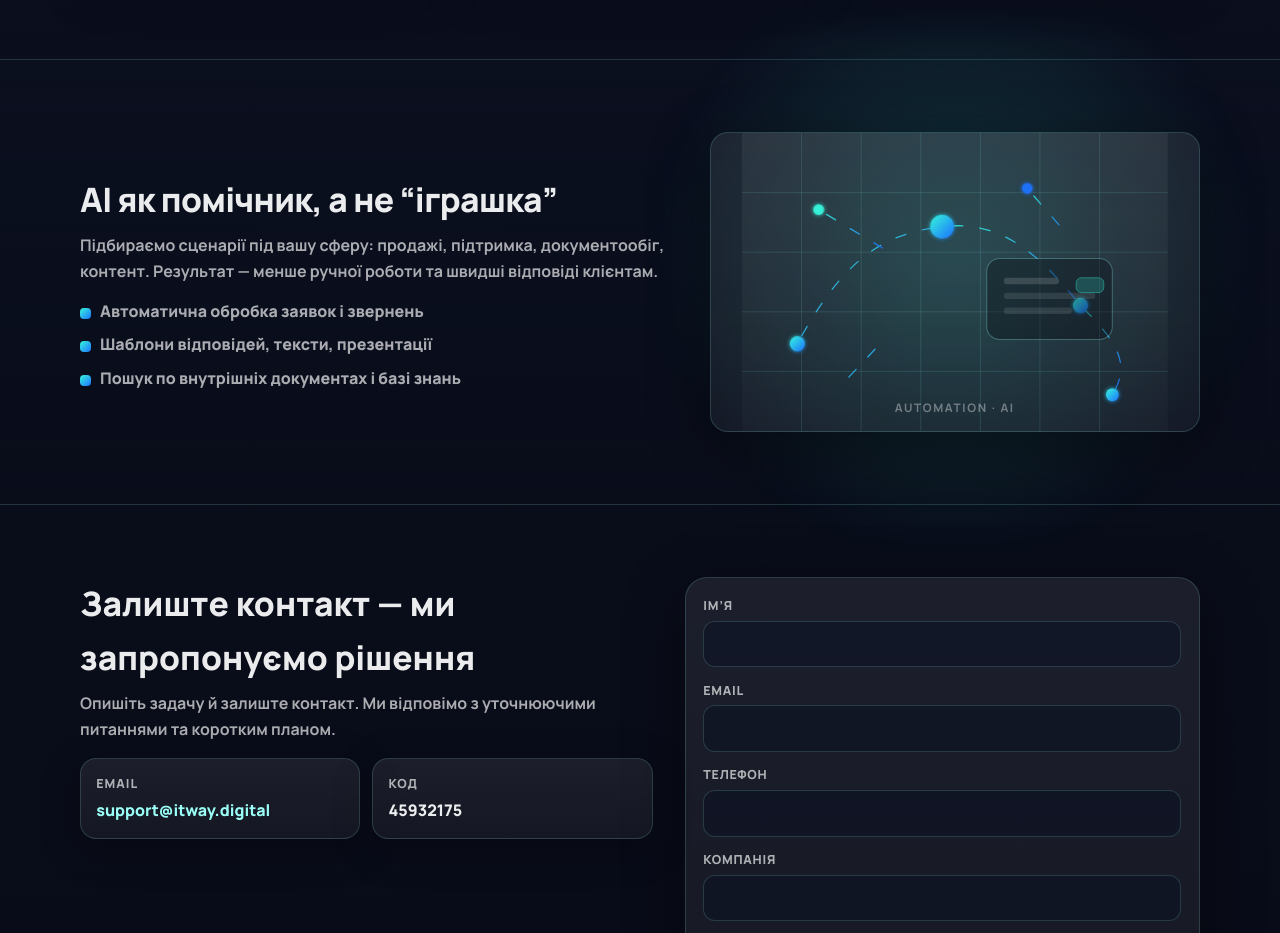
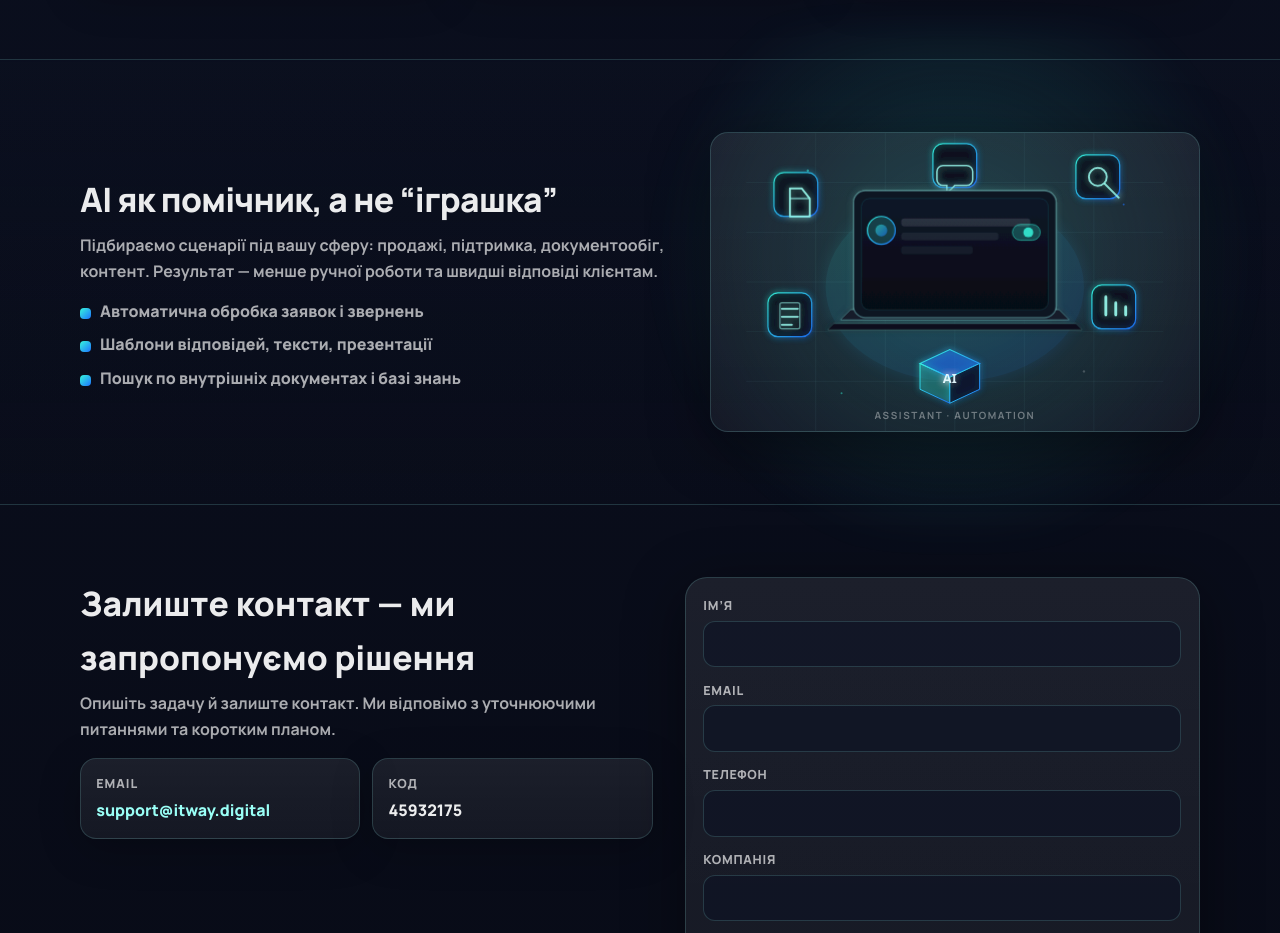
Before and after one commit to Gordons342/itway-digital, a website: page index.html in a window 1280 px wide. Shown: the part 1340-2273 px from the top of the page. Drawn offline with Linux system fonts and the light colour scheme.

Commit message:
Deploy: site updates

```diff
--- a/css/styles.css
+++ b/css/styles.css
@@ -830,42 +830,39 @@ a:hover {
   height: 100%;
   display: block;
 }
-.ai-illustration__grid {
-  stroke: rgba(154, 255, 246, 0.22);
+.ai-illustration__bg-grid {
+  stroke: rgba(154, 255, 246, 0.18);
 }
-html[data-theme="light"] .ai-illustration__grid {
-  stroke: rgba(11, 18, 32, 0.14);
+html[data-theme="light"] .ai-illustration__bg-grid {
+  stroke: rgba(11, 18, 32, 0.12);
 }
-.ai-illustration__flow {
-  stroke-dasharray: 10 16;
-  animation: aiFlow 3s linear infinite;
-}
-.ai-illustration__flow--b {
-  animation-duration: 3.8s;
-  animation-direction: reverse;
-}
-.ai-illustration__flow--c {
-  animation-duration: 2.4s;
-}
-@keyframes aiFlow {
-  to {
-    stroke-dashoffset: -52;
-  }
-}
-.ai-illustration__node--pulse {
+.ai-illustration__float {
   transform-box: fill-box;
   transform-origin: center;
-  animation: aiNodePulse 2.6s ease-in-out infinite;
+  animation: aiFloatTile 4.2s ease-in-out infinite;
 }
-@keyframes aiNodePulse {
+.ai-illustration__float--1 {
+  animation-delay: 0s;
+}
+.ai-illustration__float--2 {
+  animation-delay: -0.7s;
+}
+.ai-illustration__float--3 {
+  animation-delay: -1.4s;
+}
+.ai-illustration__float--4 {
+  animation-delay: -2.1s;
+}
+.ai-illustration__float--5 {
+  animation-delay: -2.8s;
+}
+@keyframes aiFloatTile {
   0%,
   100% {
-    transform: scale(1);
-    opacity: 1;
+    transform: translateY(0);
   }
   50% {
-    transform: scale(1.08);
-    opacity: 0.88;
+    transform: translateY(-7px);
   }
 }
 .ai-illustration__tag {
@@ -1073,8 +1070,7 @@ html[data-theme="light"] .ai-illustration__tag {
   .media-bars span,
   .media-wave,
   .media-ring,
-  .ai-illustration__flow,
-  .ai-illustration__node--pulse {
+  .ai-illustration__float {
     animation: none;
   }
 }
--- a/index.html
+++ b/index.html
@@ -239,71 +239,116 @@
             </div>
             <div class="ai-visual" aria-hidden="true">
               <div class="ai-card">
-                <svg class="ai-illustration" xmlns="http://www.w3.org/2000/svg" viewBox="0 0 400 280">
+                <svg class="ai-illustration" xmlns="http://www.w3.org/2000/svg" viewBox="0 0 420 300" aria-hidden="true">
                   <defs>
-                    <linearGradient id="ai-node-glow" x1="0%" y1="0%" x2="100%" y2="100%">
+                    <linearGradient id="ai-neon" x1="0" y1="0" x2="1" y2="1">
                       <stop offset="0%" stop-color="#36f6dc" />
                       <stop offset="100%" stop-color="#1d73ff" />
                     </linearGradient>
-                    <linearGradient id="ai-panel" x1="0%" y1="0%" x2="0%" y2="100%">
-                      <stop offset="0%" stop-color="rgba(255,255,255,0.06)" />
-                      <stop offset="100%" stop-color="rgba(255,255,255,0.02)" />
+                    <linearGradient id="ai-screen-bg" x1="0" y1="0" x2="0" y2="1">
+                      <stop offset="0%" stop-color="#0c1528" />
+                      <stop offset="100%" stop-color="#060b14" />
                     </linearGradient>
-                    <filter id="ai-soft-glow" x="-40%" y="-40%" width="180%" height="180%">
-                      <feGaussianBlur in="SourceGraphic" stdDeviation="2.2" result="b" />
+                    <filter id="ai-glow-big" x="-30%" y="-30%" width="160%" height="160%">
+                      <feGaussianBlur stdDeviation="8" result="b" />
                       <feMerge>
                         <feMergeNode in="b" />
                         <feMergeNode in="SourceGraphic" />
                       </feMerge>
                     </filter>
+                    <filter id="ai-tile-glow" x="-50%" y="-50%" width="200%" height="200%">
+                      <feGaussianBlur stdDeviation="3" result="blur" />
+                      <feMerge>
+                        <feMergeNode in="blur" />
+                        <feMergeNode in="SourceGraphic" />
+                      </feMerge>
+                    </filter>
                   </defs>
-                  <rect width="400" height="280" fill="url(#ai-panel)" />
-                  <g class="ai-illustration__grid" stroke-width="0.6" opacity="0.9">
-                    <path d="M0 56h400M0 112h400M0 168h400M0 224h400M56 0v280M112 0v280M168 0v280M224 0v280M280 0v280M336 0v280" />
+
+                  <rect width="420" height="300" fill="transparent" />
+
+                  <!-- subtle grid + particles -->
+                  <g class="ai-illustration__bg-grid" opacity="0.55" stroke-width="0.55">
+                    <path d="M0 50h420M0 100h420M0 150h420M0 200h420M0 250h420M70 0v300M140 0v300M210 0v300M280 0v300M350 0v300" />
                   </g>
-                  <g class="ai-illustration__links" stroke="url(#ai-node-glow)" stroke-width="1.2" stroke-linecap="round" fill="none" opacity="0.85">
-                    <path class="ai-illustration__flow" d="M52 198 C 95 120, 130 95, 188 88" />
-                    <path class="ai-illustration__flow ai-illustration__flow--b" d="M188 88 C 240 82, 275 108, 318 162" />
-                    <path class="ai-illustration__flow ai-illustration__flow--c" d="M318 162 C 355 198, 365 218, 348 246" />
-                    <path class="ai-illustration__flow" d="M72 72 L 132 108" />
-                    <path class="ai-illustration__flow ai-illustration__flow--b" d="M268 52 L 308 98" />
-                    <path class="ai-illustration__flow ai-illustration__flow--c" d="M128 200 L 98 232" />
+                  <circle cx="62" cy="38" r="1.2" fill="#36f6dc" opacity="0.6" />
+                  <circle cx="380" cy="72" r="1" fill="#1d73ff" opacity="0.55" />
+                  <circle cx="96" cy="262" r="1" fill="#36f6dc" opacity="0.45" />
+                  <circle cx="340" cy="240" r="1.2" fill="#fff" opacity="0.2" />
+
+                  <!-- ambient glow behind laptop -->
+                  <ellipse cx="210" cy="155" rx="130" ry="95" fill="url(#ai-neon)" opacity="0.12" filter="url(#ai-glow-big)" />
+
+                  <!-- floating icon tiles -->
+                  <g class="ai-illustration__float ai-illustration__float--1" filter="url(#ai-tile-glow)">
+                    <rect x="28" y="42" width="44" height="44" rx="10" fill="rgba(12,18,32,0.85)" stroke="url(#ai-neon)" stroke-width="1.2" opacity="0.95" />
+                    <path d="M44 58h12l8 10v18H44V58z" fill="none" stroke="#9afef0" stroke-width="2" stroke-linejoin="round" opacity="0.9" />
+                    <path d="M44 68h20" stroke="#9afef0" stroke-width="2" opacity="0.6" />
                   </g>
-                  <g filter="url(#ai-soft-glow)">
-                    <circle class="ai-illustration__node" cx="52" cy="198" r="7" fill="url(#ai-node-glow)" />
-                    <circle class="ai-illustration__node ai-illustration__node--pulse" cx="188" cy="88" r="11" fill="url(#ai-node-glow)" />
-                    <circle class="ai-illustration__node" cx="318" cy="162" r="7" fill="url(#ai-node-glow)" />
-                    <circle class="ai-illustration__node" cx="72" cy="72" r="5" fill="#36f6dc" opacity="0.9" />
-                    <circle class="ai-illustration__node" cx="268" cy="52" r="5" fill="#1d73ff" opacity="0.85" />
-                    <circle class="ai-illustration__node" cx="348" cy="246" r="6" fill="url(#ai-node-glow)" />
+                  <g class="ai-illustration__float ai-illustration__float--2" filter="url(#ai-tile-glow)">
+                    <rect x="332" y="28" width="44" height="44" rx="10" fill="rgba(12,18,32,0.85)" stroke="url(#ai-neon)" stroke-width="1.2" opacity="0.95" />
+                    <circle cx="354" cy="50" r="9" fill="none" stroke="#9afef0" stroke-width="2" opacity="0.85" />
+                    <path d="M361 57l14 14" stroke="#9afef0" stroke-width="2" stroke-linecap="round" opacity="0.85" />
                   </g>
-                  <rect
-                    x="230"
-                    y="118"
-                    width="118"
-                    height="76"
-                    rx="12"
-                    fill="rgba(7,9,19,0.35)"
-                    stroke="rgba(154,255,246,0.28)"
-                    stroke-width="1"
-                  />
-                  <g class="ai-illustration__hud">
-                    <rect x="246" y="136" width="52" height="6" rx="3" fill="rgba(255,255,255,0.14)" />
-                    <rect x="246" y="150" width="86" height="6" rx="3" fill="rgba(255,255,255,0.10)" />
-                    <rect x="246" y="164" width="64" height="6" rx="3" fill="rgba(255,255,255,0.10)" />
-                    <rect x="314" y="136" width="26" height="14" rx="5" fill="rgba(54,246,220,0.2)" stroke="rgba(54,246,220,0.45)" stroke-width="0.8" />
+                  <g class="ai-illustration__float ai-illustration__float--3" filter="url(#ai-tile-glow)">
+                    <rect x="22" y="168" width="44" height="44" rx="10" fill="rgba(12,18,32,0.85)" stroke="url(#ai-neon)" stroke-width="1.2" opacity="0.95" />
+                    <path d="M36 184h16M36 192h16M36 200h10" stroke="#9afef0" stroke-width="2" stroke-linecap="round" opacity="0.85" />
+                    <rect x="34" y="178" width="20" height="26" rx="2" fill="none" stroke="#9afef0" stroke-width="1.5" opacity="0.5" />
                   </g>
+                  <g class="ai-illustration__float ai-illustration__float--4" filter="url(#ai-tile-glow)">
+                    <rect x="348" y="158" width="44" height="44" rx="10" fill="rgba(12,18,32,0.85)" stroke="url(#ai-neon)" stroke-width="1.2" opacity="0.95" />
+                    <path d="M362 188v-18M372 188v-12M382 188v-8" stroke="#9afef0" stroke-width="3" stroke-linecap="round" opacity="0.9" />
+                  </g>
+                  <g class="ai-illustration__float ai-illustration__float--5" filter="url(#ai-tile-glow)">
+                    <rect x="188" y="12" width="44" height="44" rx="10" fill="rgba(12,18,32,0.85)" stroke="url(#ai-neon)" stroke-width="1.2" opacity="0.95" />
+                    <path d="M198 34h24a6 6 0 016 6v8a6 6 0 01-6 6h-12l-8 8v-8h-4a6 6 0 01-6-6v-8a6 6 0 016-6z" fill="none" stroke="#9afef0" stroke-width="1.6" opacity="0.85" />
+                  </g>
+
+                  <!-- laptop -->
+                  <g filter="url(#ai-tile-glow)">
+                    <path
+                      d="M95 188 L325 188 L315 178 L105 178 Z"
+                      fill="#121a2a"
+                      stroke="rgba(154,255,246,0.25)"
+                      stroke-width="1"
+                    />
+                    <path
+                      d="M88 192 L332 192 L338 198 L82 198 Z"
+                      fill="#0a101c"
+                      stroke="rgba(154,255,246,0.15)"
+                      stroke-width="0.8"
+                    />
+                    <rect x="108" y="58" width="204" height="128" rx="12" fill="#0d1424" stroke="rgba(154,255,246,0.35)" stroke-width="1.5" />
+                    <rect x="116" y="66" width="188" height="112" rx="8" fill="url(#ai-screen-bg)" stroke="rgba(54,246,220,0.12)" />
+                    <!-- chat UI on screen -->
+                    <circle cx="136" cy="98" r="14" fill="rgba(54,246,220,0.2)" stroke="url(#ai-neon)" stroke-width="1.2" />
+                    <circle cx="136" cy="98" r="6" fill="url(#ai-neon)" opacity="0.55" />
+                    <rect x="156" y="86" width="130" height="8" rx="3" fill="rgba(255,255,255,0.12)" />
+                    <rect x="156" y="100" width="98" height="8" rx="3" fill="rgba(255,255,255,0.08)" />
+                    <rect x="156" y="114" width="72" height="8" rx="3" fill="rgba(255,255,255,0.06)" />
+                    <rect x="268" y="92" width="28" height="16" rx="8" fill="rgba(54,246,220,0.25)" stroke="rgba(54,246,220,0.5)" stroke-width="1" />
+                    <circle cx="284" cy="100" r="5" fill="#36f6dc" opacity="0.85" />
+                  </g>
+
+                  <!-- AI cube -->
+                  <g filter="url(#ai-tile-glow)">
+                    <path d="M175 232 L205 218 L235 232 L205 246 Z" fill="rgba(29,115,255,0.35)" stroke="url(#ai-neon)" stroke-width="1.2" />
+                    <path d="M175 232 L175 258 L205 272 L205 246 Z" fill="rgba(54,246,220,0.15)" stroke="url(#ai-neon)" stroke-width="1" />
+                    <path d="M205 246 L235 232 L235 258 L205 272 Z" fill="rgba(12,24,48,0.9)" stroke="url(#ai-neon)" stroke-width="1" />
+                    <text x="205" y="252" text-anchor="middle" font-family="system-ui,sans-serif" font-size="13" font-weight="800" fill="#e8fbff" opacity="0.95">AI</text>
+                  </g>
+
                   <text
                     class="ai-illustration__tag"
-                    x="200"
-                    y="262"
+                    x="210"
+                    y="288"
                     text-anchor="middle"
                     font-family="Manrope, system-ui, sans-serif"
-                    font-size="11"
+                    font-size="10"
                     font-weight="700"
-                    letter-spacing="0.14em"
+                    letter-spacing="0.16em"
                   >
-                    AUTOMATION · AI
+                    ASSISTANT · AUTOMATION
                   </text>
                 </svg>
               </div>
```
